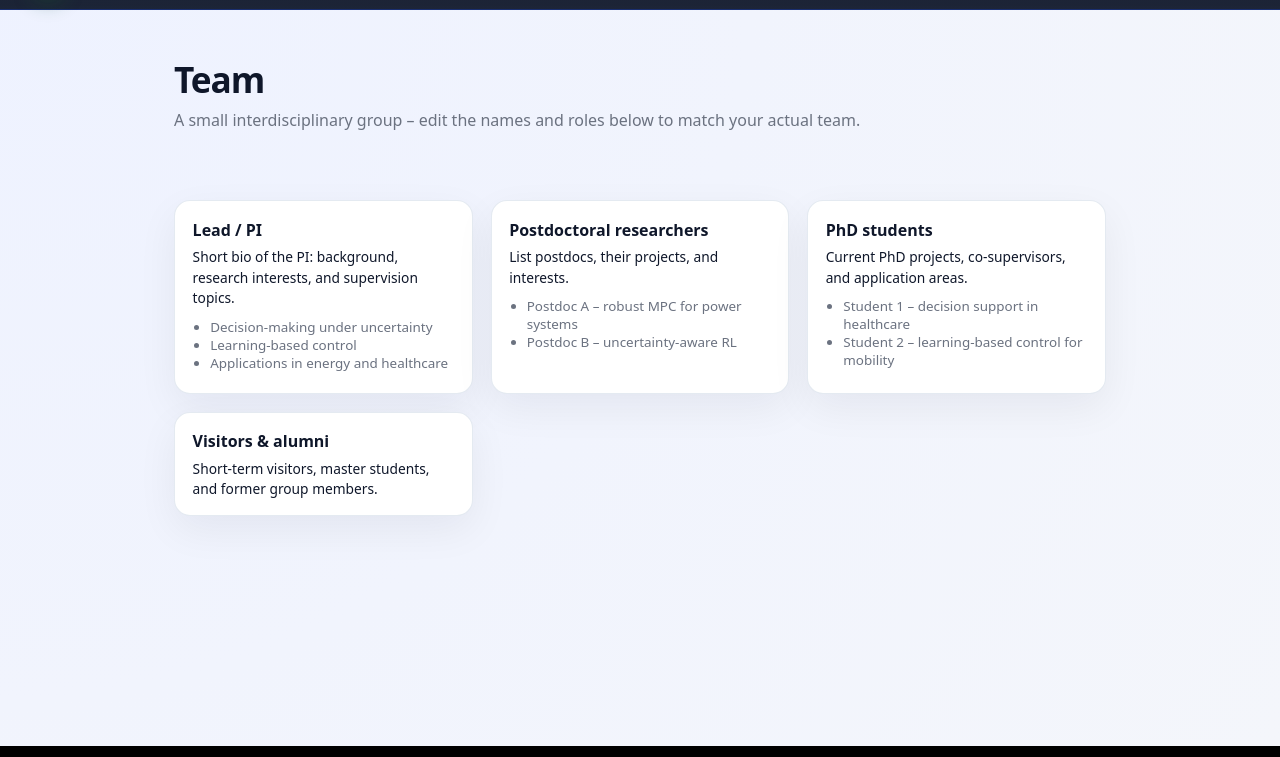
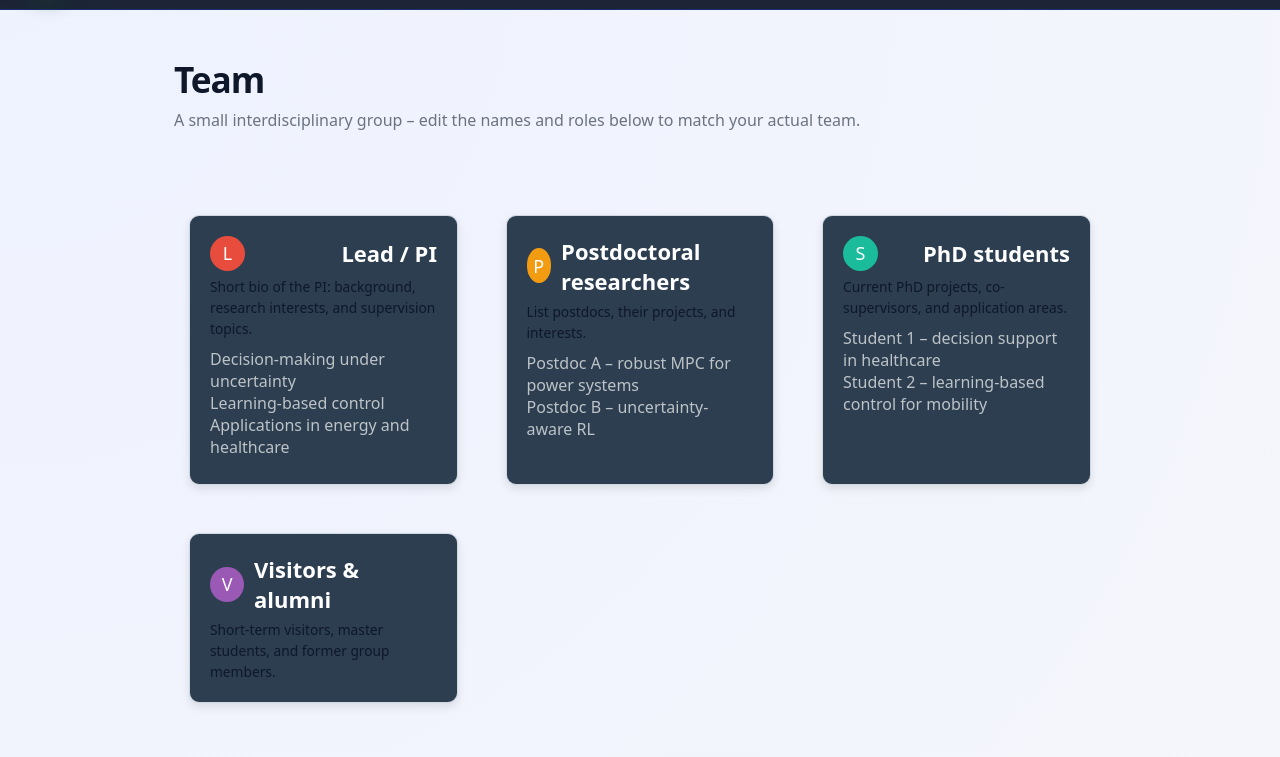
Before and after one commit to amithasan16Hstu/opportunity-Glasgow, a plain HTML site: page team.html in a window 1280 px wide. Shown: the part 54-811 px from the top of the page. Drawn offline with Linux system fonts and the light colour scheme.

Commit message:
Update team.html

```diff
--- a/team.html
+++ b/team.html
@@ -5,6 +5,61 @@
     <meta name="viewport" content="width=device-width, initial-scale=1.0" />
     <title>DUCO – Team</title>
     <link rel="stylesheet" href="styles.css" />
+    <style>
+        /* Styling the team role icons */
+        .card-header {
+            display: flex;
+            align-items: center;
+            gap: 10px;
+        }
+
+        .card-title {
+            font-size: 22px;
+            font-weight: 600;
+        }
+
+        .card-icon {
+            width: 35px;
+            height: 35px;
+            border-radius: 50%;
+            display: flex;
+            justify-content: center;
+            align-items: center;
+            background-color: #3498db;
+            color: white;
+            font-size: 18px;
+        }
+
+        .card {
+            background-color: #2c3e50;
+            border-radius: 10px;
+            padding: 20px;
+            margin: 15px;
+            color: white;
+            transition: box-shadow 0.3s ease;
+            box-shadow: 0 4px 10px rgba(0, 0, 0, 0.1);
+        }
+
+        .card:hover {
+            box-shadow: 0 8px 20px rgba(0, 0, 0, 0.2);
+        }
+
+        .card-list {
+            list-style-type: none;
+            padding: 0;
+        }
+
+        .card-list li {
+            font-size: 16px;
+            color: #bdc3c7;
+        }
+
+        /* Specific icon styles */
+        .card-icon-lead { background-color: #e74c3c; }
+        .card-icon-postdoc { background-color: #f39c12; }
+        .card-icon-student { background-color: #1abc9c; }
+        .card-icon-visitor { background-color: #9b59b6; }
+    </style>
 </head>
 <body data-theme="light">
 <header class="site-header">
@@ -48,6 +103,7 @@
         <div class="container cards-grid">
             <article class="card">
                 <div class="card-header">
+                    <span class="card-icon card-icon-lead">L</span>
                     <h3 class="card-title">Lead / PI</h3>
                 </div>
                 <p class="card-text">
@@ -62,6 +118,7 @@
 
             <article class="card">
                 <div class="card-header">
+                    <span class="card-icon card-icon-postdoc">P</span>
                     <h3 class="card-title">Postdoctoral researchers</h3>
                 </div>
                 <p class="card-text">
@@ -75,6 +132,7 @@
 
             <article class="card">
                 <div class="card-header">
+                    <span class="card-icon card-icon-student">S</span>
                     <h3 class="card-title">PhD students</h3>
                 </div>
                 <p class="card-text">
@@ -88,6 +146,7 @@
 
             <article class="card">
                 <div class="card-header">
+                    <span class="card-icon card-icon-visitor">V</span>
                     <h3 class="card-title">Visitors & alumni</h3>
                 </div>
                 <p class="card-text">
@@ -98,8 +157,6 @@
     </section>
 </main>
 
-
-
 <script src="script.js"></script>
 </body>
 </html>
```
